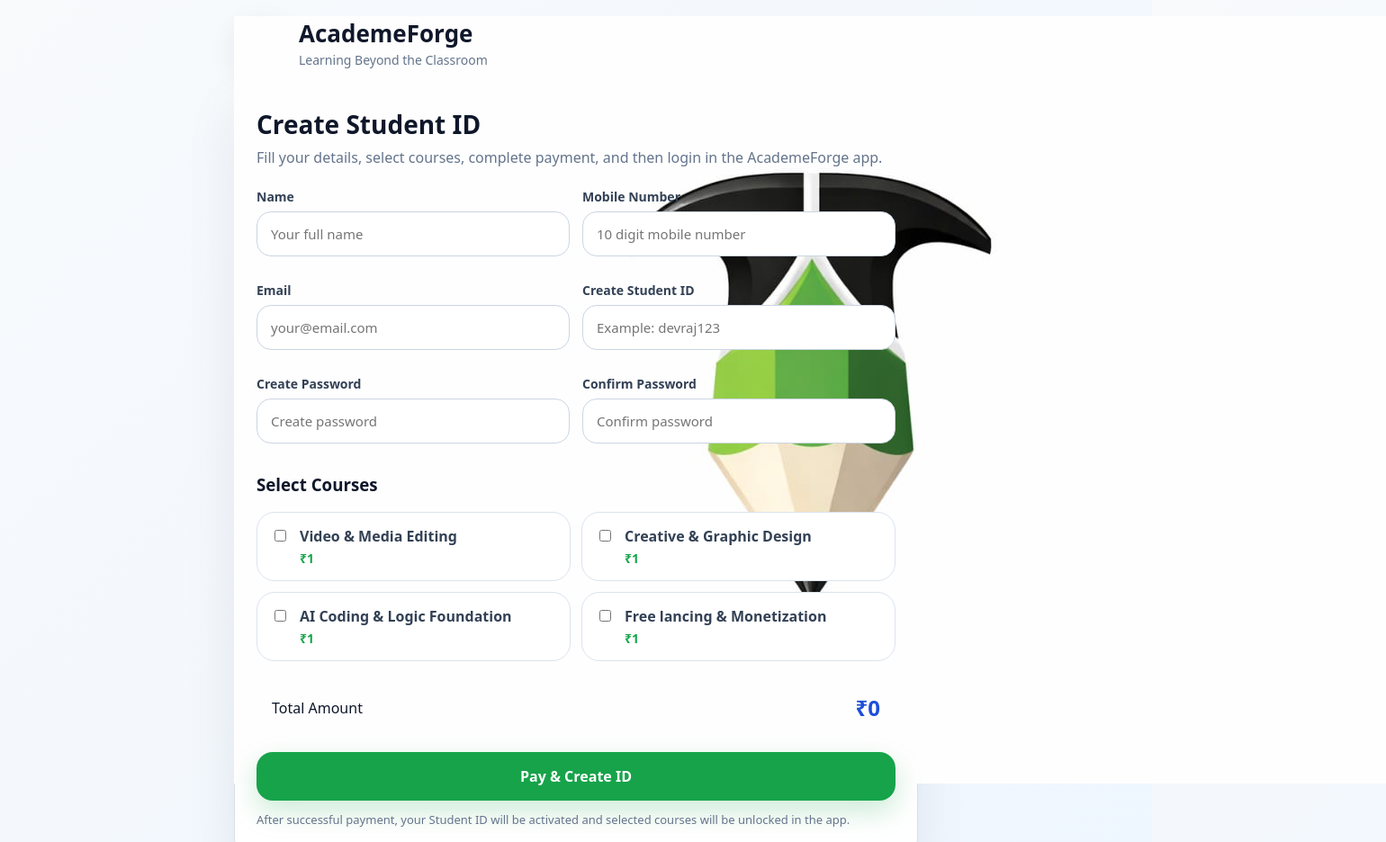
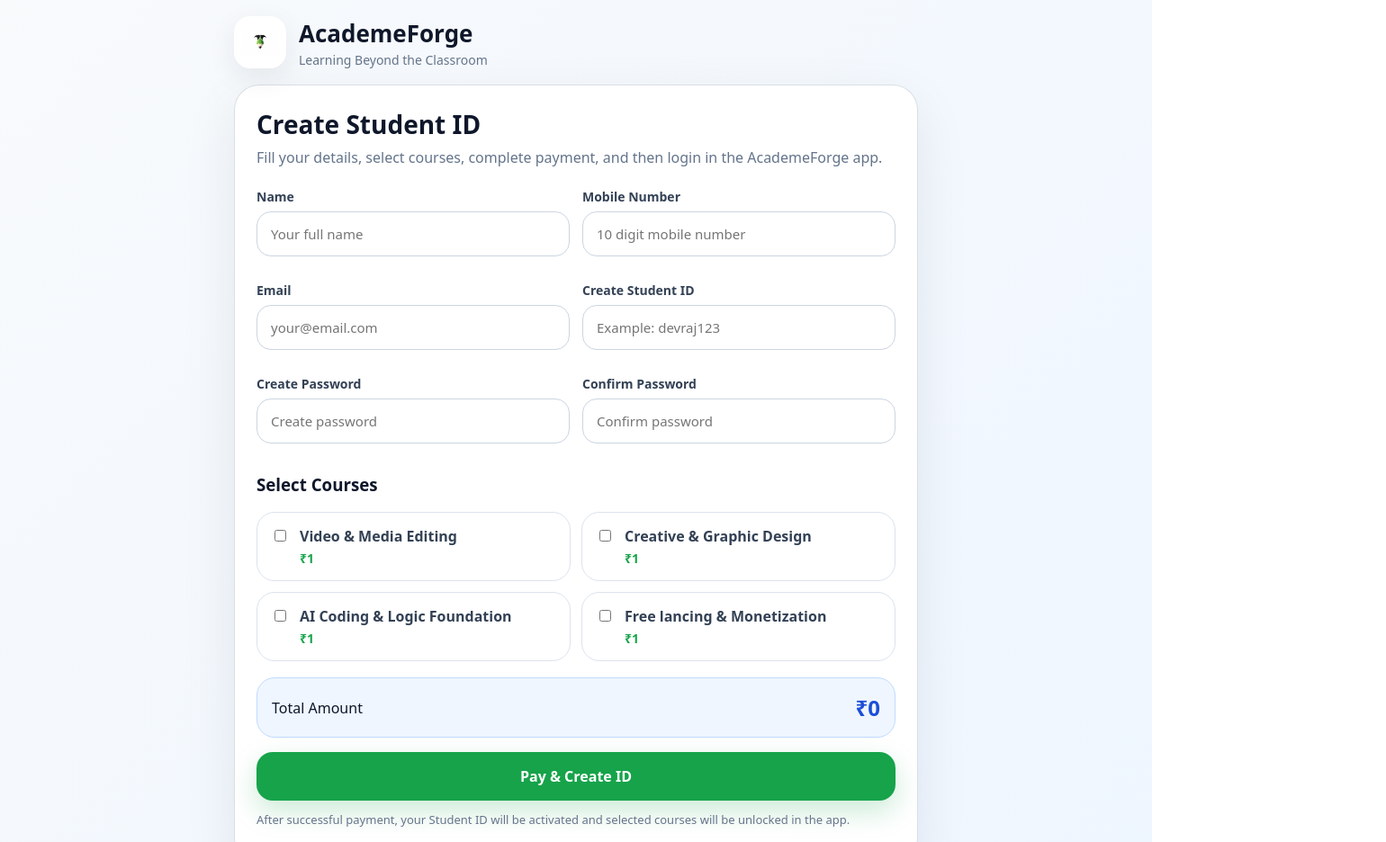
Before and after one commit to AcademeForge/PAYMENTPAGE, a plain HTML site: page index.html in a window 1280 px wide. Shown: the top 936 px of the page at 90% size, 1540 px wide, since content can reach past the window. Drawn offline with nearby package versions, Linux system fonts and the light colour scheme.

Commit message:
Update index.html

```diff
--- a/index.html
+++ b/index.html
@@ -43,7 +43,15 @@
   display: grid;
   place-items: center;
   box-shadow: 0 10px 30px rgba(15, 23, 42, 0.08);
-      font-size: 24px;
+  overflow: hidden;
+  flex-shrink: 0;
+}
+
+.logo img {
+  width: 100%;
+  height: 100%;
+  object-fit: contain;
+  padding: 8px;
 }
 
     .brand h1 {
```
Lines whose indentation alone changed are shown as unchanged.
